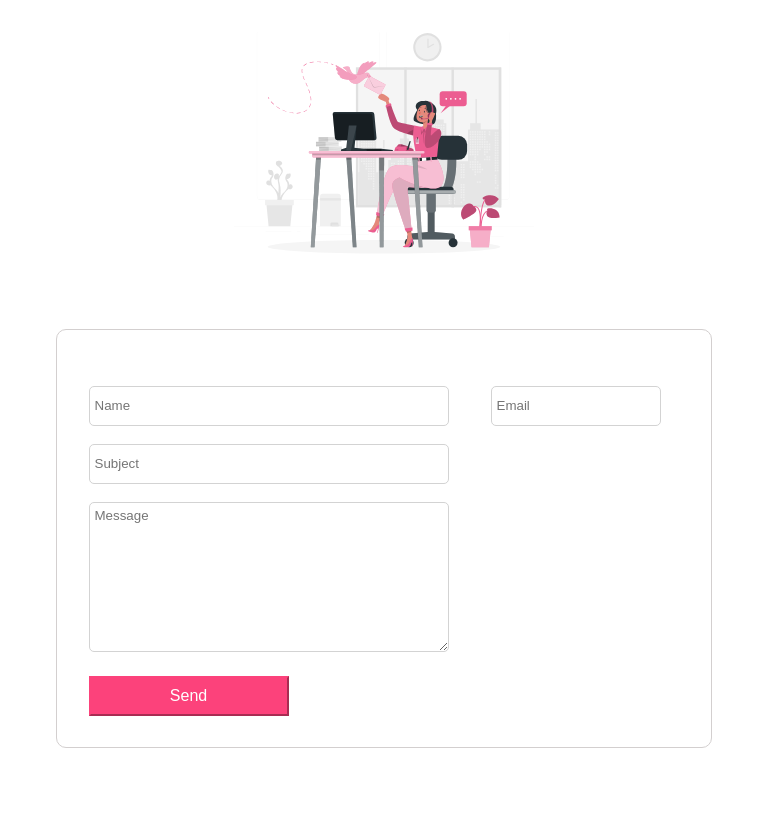
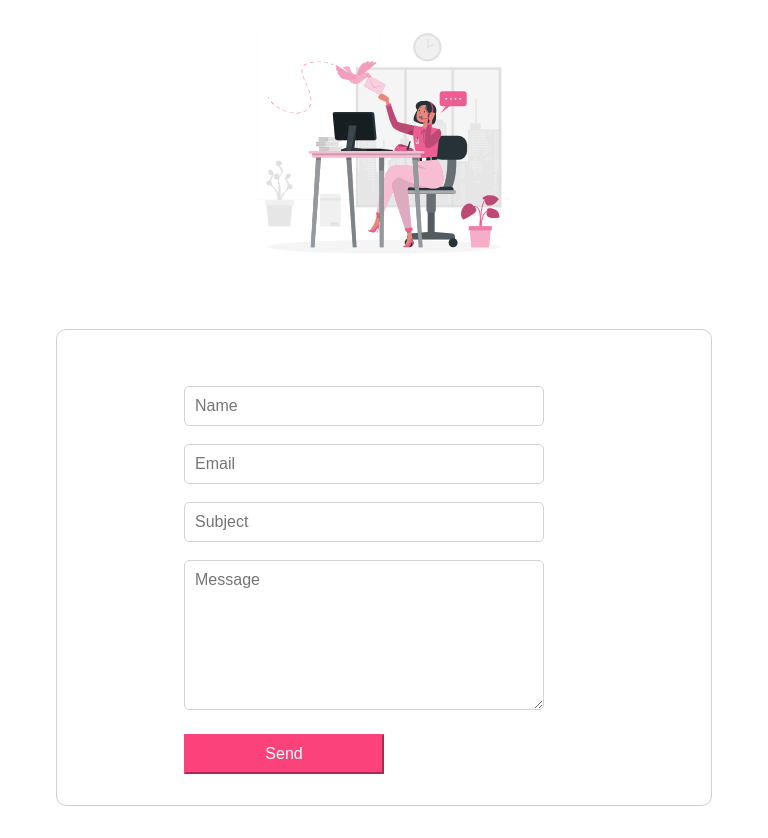
Before and after one commit to Aya-Ahmeed/CoursesCraft, a plain HTML site: page structure/Contact.html in a window 768 px wide. Shown: the part 171-1009 px from the top of the page. Before the commit the page ends 951 px from the top, so only its background shows below. Drawn offline with Linux system fonts and the light colour scheme.

Commit message:
Edit media query for Contact form and Html code

```diff
--- a/structure/Contact.html
+++ b/structure/Contact.html
@@ -50,19 +50,22 @@
                     <table>
                         <tr>
                             <td><input type="text" name="name" id="name" placeholder="Name"></td>
+                        </tr>
+                        <tr>
                             <td><input type="email" name="mail" id="mail" placeholder="Email"></td>
                         </tr>
                         <tr>
                             <td><input type="text" name="subject" id="subject" placeholder="Subject"></td>
                         </tr>
                         <tr>
-                            <td><textarea name="txt" id="txt" cols="50" rows="20" placeholder="Message"></textarea></td>
+                            <td><textarea name="txt" id="txt" cols="50" rows="8" placeholder="Message"></textarea></td>
                         </tr>
                         <tr>
                             <td><button class="btn">Send</button></td>
                         </tr>
                     </table>
                 </form>
+
             </div>
             <div class="right-side"></div>
         </div>
--- a/style/style-contact.css
+++ b/style/style-contact.css
@@ -174,7 +174,7 @@ body {
 }
 .left-side{
      width:calc(90% - 35%);
-     height: 100%;
+     height: 80%;
      border: 1px solid rgb(211, 207, 207);
      border-radius: 10px 10px 10px 10px;
 }
@@ -253,6 +253,7 @@ textarea{
   .top-side {
     font-size: 1.8rem;
     padding: 1.2rem 0;
+    text-align: center;
   }
 
   .bottom-side {
@@ -284,6 +285,8 @@ textarea{
   textarea {
     width: 100%;
     margin-bottom: 1rem;
+    padding: 10px;
+    font-size: 1rem;
   }
 
   textarea {
@@ -300,10 +303,6 @@ textarea{
     height: 250px;
     background-size: contain;
     background-position: center;
-  }
-
-  .top-side {
-    text-align: center;
   }
 }
 
@@ -346,6 +345,7 @@ textarea{
   .top-side {
     font-size: 2.2rem;
     padding: 1.5rem 0;
+    text-align: center;
   }
 
   .bottom-side {
@@ -362,6 +362,8 @@ textarea{
   .left-side {
     margin-bottom: 2rem;
     padding: 1rem;
+    border: 1px solid rgb(211, 207, 207);
+    border-radius: 10px;
   }
 
   .contact-form {
@@ -376,6 +378,8 @@ textarea{
     width: 90%;
     max-width: 400px;
     margin-bottom: 1rem;
+    padding: 10px;
+    font-size: 1rem;
   }
 
   .btn {
```
